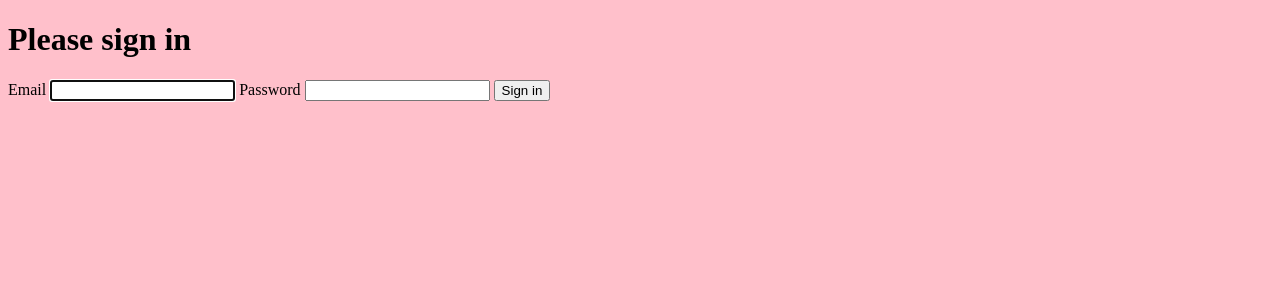
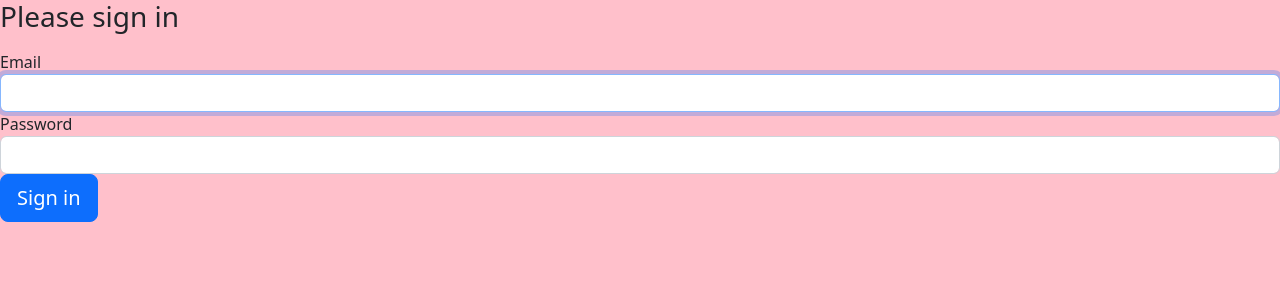
Before and after one commit to anissabb/ProjetSymfonyAuth, a Symfony app: template templates/security/login.html.twig in a window 1280 px wide. Shown: the top 300 px of the page. Run offline with Twig, Linux system fonts and the light colour scheme; the template is opened without the code that fills it, so the values that code supplies are empty; style sheets or scripts are compiled from the project's sources; some libraries are stand-ins or nearby versions.

Commit message:
add boostrap+jquery

```diff
--- a/assets/app.js
+++ b/assets/app.js
@@ -8,7 +8,7 @@
 // any CSS you import will output into a single css file (app.css in this case)
 import './styles/app.css';
 // import './boostrap';
-
+import $ from'jquery';
 // start the Stimulus application
 import './bootstrap';
 $alert('je suis le fichier js');
--- a/assets/login.js
+++ b/assets/login.js
@@ -4,3 +4,7 @@ import './styles/login.css';
 alert("Je suis un script qui se lance uniquement dans la page du login");
 
 //on met tout ce qu'on veut ici
+
+$(document).ready(function() {
+    console.log("jquery est ok dans le login");
+});
--- a/assets/styles/login.css
+++ b/assets/styles/login.css
@@ -1,3 +1,6 @@
+
+@import '~bootstrap/dist/css/bootstrap.css';
+
 body{
     background-color:pink;
 }
--- a/package.json
+++ b/package.json
@@ -3,9 +3,12 @@
         "@babel/core": "^7.17.0",
         "@babel/preset-env": "^7.16.0",
         "@hotwired/stimulus": "^3.0.0",
+        "@popperjs/core": "^2.11.6",
         "@symfony/stimulus-bridge": "^3.2.0",
         "@symfony/webpack-encore": "^4.0.0",
+        "bootstrap": "^5.2.3",
         "core-js": "^3.23.0",
+        "jquery": "^3.6.3",
         "regenerator-runtime": "^0.13.9",
         "webpack": "^5.74.0",
         "webpack-cli": "^4.10.0",
```
Also changed, not shown: package-lock.json.
